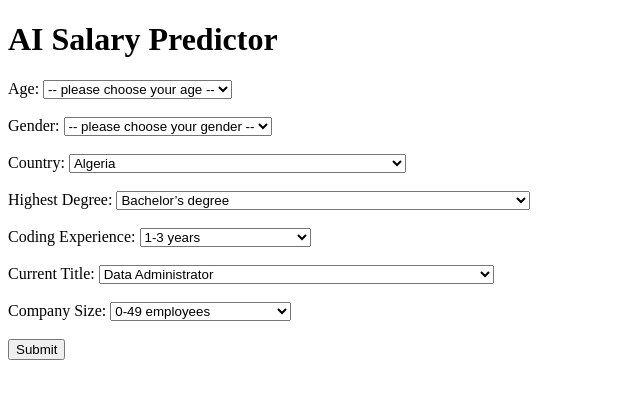
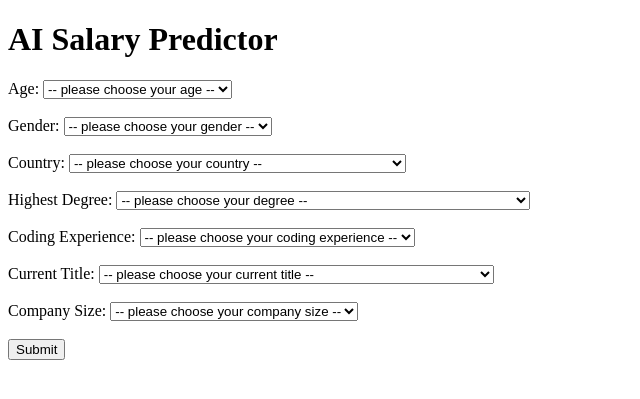
Before and after one commit to dahmd2/pair-programming, a Flask app: page / in a window 1280 px wide. Shown: the top 399 px of the page, without its empty margins (0-640 px from the left). Run offline with Flask 3, Linux system fonts and the light colour scheme.

Commit message:
End of session form present

```diff
--- a/templates/index.html
+++ b/templates/index.html
@@ -35,7 +35,8 @@
 
   <!-- Country -->
   <label for="country">Country:</label>
-  <select id="country" name="country">
+  <select id="country" name="country" required>
+    <option value="">-- please choose your country --</option>
     <option value="0">Algeria</option>
     <option value="1">Argentina</option>
     <option value="2">Australia</option>
@@ -101,7 +102,8 @@
 
   <!-- Highest Degree -->
   <label for="highest_deg">Highest Degree:</label>
-  <select id="highest_deg" name="highest_deg">
+  <select id="highest_deg" name="highest_deg" required>
+    <option value="">-- please choose your degree --</option>
     <option value="0">Bachelor’s degree</option>
     <option value="1">Doctoral degree</option>
     <option value="2">I prefer not to answer</option>
@@ -116,7 +118,8 @@
 
   <!-- Code Experience -->
   <label for="code_experience">Coding Experience:</label>
-  <select id="code_experience" name="code_experience">
+  <select id="code_experience" name="code_experience" required>
+    <option value="">-- please choose your coding experience --</option>
     <option value="0">1-3 years</option>
     <option value="1">10-20 years</option>
     <option value="2">20+ years</option>
@@ -129,7 +132,8 @@
 
   <!-- Current Title -->
   <label for="current_title">Current Title:</label>
-  <select id="current_title" name="current_title">
+  <select id="current_title" name="current_title" required>
+    <option value="">-- please choose your current title --</option>
     <option value="0">Data Administrator</option>
     <option value="1">
       Data Analyst (Business, Marketing, Financial, Quantitative, etc)
@@ -153,7 +157,8 @@
 
   <!-- Company Size -->
   <label for="company_size">Company Size:</label>
-  <select id="company_size" name="company_size">
+  <select id="company_size" name="company_size" required>
+    <option value="">-- please choose your company size --</option>
     <option value="0">0-49 employees</option>
     <option value="1">10,000 or more employees</option>
     <option value="2">1000-9,999 employees</option>
```
